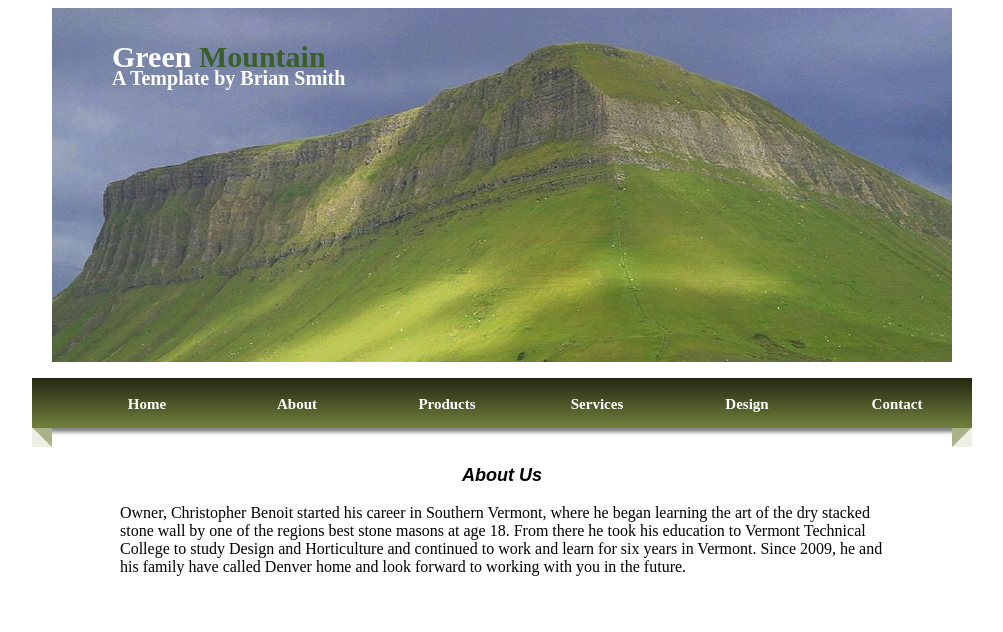
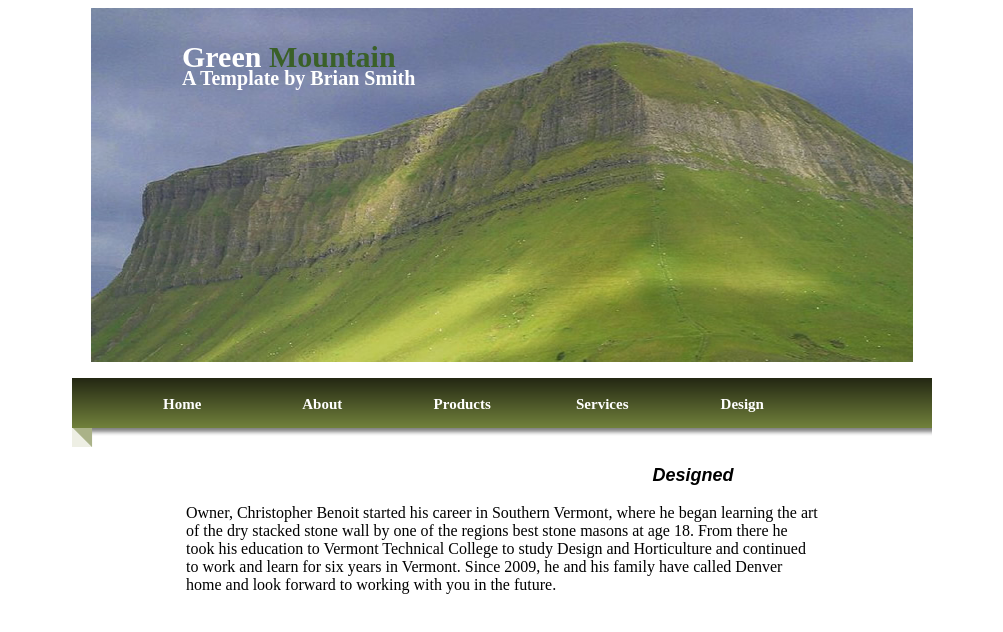
Before and after one commit to bogdan-1989/sample-website, a plain HTML site: page Design/index.html in a window 1280 px wide. Shown: the whole page, without its empty margins (138-1141 px from the left). Drawn offline with Linux system fonts and the light colour scheme.

Commit message:
latest changes

```diff
--- a/About/style.css
+++ b/About/style.css
@@ -2,7 +2,7 @@
 .mainpic {
     background-image: url(picturemountains.jpg);
     background-repeat: no-repeat;
-    width: 900px;
+    width: 65%;
     height: 354px;
     margin-left: auto;
     margin-right: auto;
@@ -11,7 +11,7 @@
 .menu {
     background-image: url(logo.png);
     background-repeat: no-repeat;
-    width: 940px;
+    width: 68%;
     height: 69px;
     margin-left: auto;
     margin-right: auto;
@@ -23,7 +23,7 @@
 
 .menu a {
     float: left;
-    width: 150px;
+    width: 140px;
     height: 40px;
     display: block;
     text-align: center;
@@ -48,7 +48,7 @@ h1, h2 {color: blanchedalmond;}
     text-align: right;
     font-size: 30px;
     color: #fff;
-    left: 250px;
+    left: 25%;
     top: 20px;
 }
 
@@ -57,7 +57,7 @@ h1, h2 {color: blanchedalmond;}
     text-align: right;
     font-size: 20px;
     color: #fff;
-    left: 250px;
+    left: 25%;
     top: 50px;
 }
 .content {
@@ -74,7 +74,7 @@ h1, h2 {color: blanchedalmond;}
     display: block;
     font-size: 1em;
     font-weight: bold;
-    left: 250px;
+    left: 25%;
 }
 
 .content p {
--- a/Contact/style.css
+++ b/Contact/style.css
@@ -1,7 +1,8 @@
+
 .mainpic {
   background-image: url(picturemountains.jpg);
   background-repeat: no-repeat;
-    width: 900px;
+  width: 65%;
   height: 354px;
   margin-left: auto;
   margin-right: auto;
@@ -10,7 +11,7 @@
 .menu {
   background-image: url(logo.png);
   background-repeat: no-repeat;
-    width: 940px;
+  width: 68%;
   height: 69px;
   margin-left: auto;
   margin-right: auto;
@@ -22,7 +23,7 @@
 
 .menu a {
   float: left;
-    width: 150px;
+  width: 140px;
   height: 40px;
   display: block;
   text-align: center;
@@ -47,7 +48,7 @@ h1, h2 {color: blanchedalmond;}
     text-align: right;
     font-size: 30px;
     color: #fff;
-    left: 250px;
+    left: 25%;
     top: 20px;
 }
 
@@ -56,7 +57,7 @@ h1, h2 {color: blanchedalmond;}
     text-align: right;
     font-size: 20px;
     color: #fff;
-    left: 250px;
+    left: 25%;
     top: 50px;
 }
 
@@ -94,7 +95,7 @@ input[type=submit]:hover {
   background-color: #f2f2f2;
   width: 900px;
   height: 520px;
-  margin-left: 215px;
+  margin-left: 17%;
 
 }
 h3 { text-align: center; }
--- a/Design/index.html
+++ b/Design/index.html
@@ -23,7 +23,7 @@
                 </ul>
             </div>
         </div>
-        <h3>About Us</h3>
+        <h3>Designed</h3>
          <p>Owner, Christopher Benoit started his career in Southern Vermont, where he began learning the art of the dry
              stacked stone wall by one of the regions best stone masons at age 18. From there he took his education to Vermont Technical College
               to study Design and Horticulture and continued to work and learn for six years in Vermont.
--- a/Design/style.css
+++ b/Design/style.css
@@ -1,7 +1,8 @@
+
 .mainpic {
     background-image: url(picturemountains.jpg);
     background-repeat: no-repeat;
-    width: 900px;
+    width: 65%;
     height: 354px;
     margin-left: auto;
     margin-right: auto;
@@ -10,7 +11,7 @@
 .menu {
     background-image: url(logo.png);
     background-repeat: no-repeat;
-    width: 940px;
+    width: 68%;
     height: 69px;
     margin-left: auto;
     margin-right: auto;
@@ -22,7 +23,7 @@
 
 .menu a {
     float: left;
-    width: 150px;
+    width: 140px;
     height: 40px;
     display: block;
     text-align: center;
@@ -47,7 +48,7 @@ h1, h2 {color: blanchedalmond;}
     text-align: right;
     font-size: 30px;
     color: #fff;
-    left: 250px;
+    left: 25%;
     top: 20px;
 }
 
@@ -56,7 +57,7 @@ h1, h2 {color: blanchedalmond;}
     text-align: right;
     font-size: 20px;
     color: #fff;
-    left: 250px;
+    left: 25%;
     top: 50px;
 }
 
@@ -66,5 +67,5 @@ h3 {font-family: arial;
    font-size: large;}
 
 p  {font-family: italic;
-    margin-left: 250px;
-    margin-right: 250px;}
+    margin-left: 25%;
+    margin-right: 25%;}
--- a/Products/style.css
+++ b/Products/style.css
@@ -1,7 +1,8 @@
+
 .mainpic {
     background-image: url(picturemountains.jpg);
     background-repeat: no-repeat;
-    width: 900px;
+    width: 65%;
     height: 354px;
     margin-left: auto;
     margin-right: auto;
@@ -10,7 +11,7 @@
 .menu {
     background-image: url(logo.png);
     background-repeat: no-repeat;
-    width: 940px;
+    width: 68%;
     height: 69px;
     margin-left: auto;
     margin-right: auto;
@@ -22,7 +23,7 @@
 
 .menu a {
     float: left;
-    width: 150px;
+    width: 140px;
     height: 40px;
     display: block;
     text-align: center;
@@ -47,7 +48,7 @@ h1, h2 {color: blanchedalmond;}
     text-align: right;
     font-size: 30px;
     color: #fff;
-    left: 250px;
+    left: 25%;
     top: 20px;
 }
 
@@ -56,7 +57,7 @@ h1, h2 {color: blanchedalmond;}
     text-align: right;
     font-size: 20px;
     color: #fff;
-    left: 250px;
+    left: 25%;
     top: 50px;
 }
 
--- a/Services/style.css
+++ b/Services/style.css
@@ -1,7 +1,8 @@
+
 .mainpic {
     background-image: url(picturemountains.jpg);
     background-repeat: no-repeat;
-    width: 900px;
+    width: 65%;
     height: 354px;
     margin-left: auto;
     margin-right: auto;
@@ -10,7 +11,7 @@
 .menu {
     background-image: url(logo.png);
     background-repeat: no-repeat;
-    width: 940px;
+    width: 68%;
     height: 69px;
     margin-left: auto;
     margin-right: auto;
@@ -22,7 +23,7 @@
 
 .menu a {
     float: left;
-    width: 150px;
+    width: 140px;
     height: 40px;
     display: block;
     text-align: center;
@@ -47,7 +48,7 @@ h1, h2 {color: blanchedalmond;}
     text-align: right;
     font-size: 30px;
     color: #fff;
-    left: 250px;
+    left: 25%;
     top: 20px;
 }
 
@@ -56,7 +57,7 @@ h1, h2 {color: blanchedalmond;}
     text-align: right;
     font-size: 20px;
     color: #fff;
-    left: 250px;
+    left: 25%;
     top: 50px;
 }
 
@@ -68,6 +69,6 @@ h3 {
 
 p {
     text-align: center;
-    margin-left: 220px;
-    margin-right: 220px;
+    margin-left: 22%;
+    margin-right: 22%;
 }
--- a/style.css
+++ b/style.css
@@ -2,7 +2,7 @@
 .mainpic {
     background-image: url(picturemountains.jpg);
     background-repeat: no-repeat;
-    width: 900px;
+    width: 65%;
     height: 354px;
     margin-left: auto;
     margin-right: auto;
@@ -11,7 +11,7 @@
 .menu {
     background-image: url(logo.png);
     background-repeat: no-repeat;
-    width: 940px;
+    width: 68%;
     height: 69px;
     margin-left: auto;
     margin-right: auto;
@@ -23,7 +23,7 @@
 
 .menu a {
     float: left;
-    width: 150px;
+    width: 140px;
     height: 40px;
     display: block;
     text-align: center;
@@ -48,7 +48,7 @@ h1, h2 {color: blanchedalmond;}
     text-align: right;
     font-size: 30px;
     color: #fff;
-    left: 250px;
+    left: 25%;
     top: 20px;
 }
 
@@ -57,7 +57,7 @@ h1, h2 {color: blanchedalmond;}
     text-align: right;
     font-size: 20px;
     color: #fff;
-    left: 250px;
+    left: 25%;
     top: 50px;
 }
 .content {
@@ -74,7 +74,7 @@ h1, h2 {color: blanchedalmond;}
         display: block;
         font-size: 1.2em;
         font-weight: bold;
-        left: 250px;
+        left: 25%;
 }
 
 .content p {
```
Lines whose indentation alone changed are shown as unchanged.
